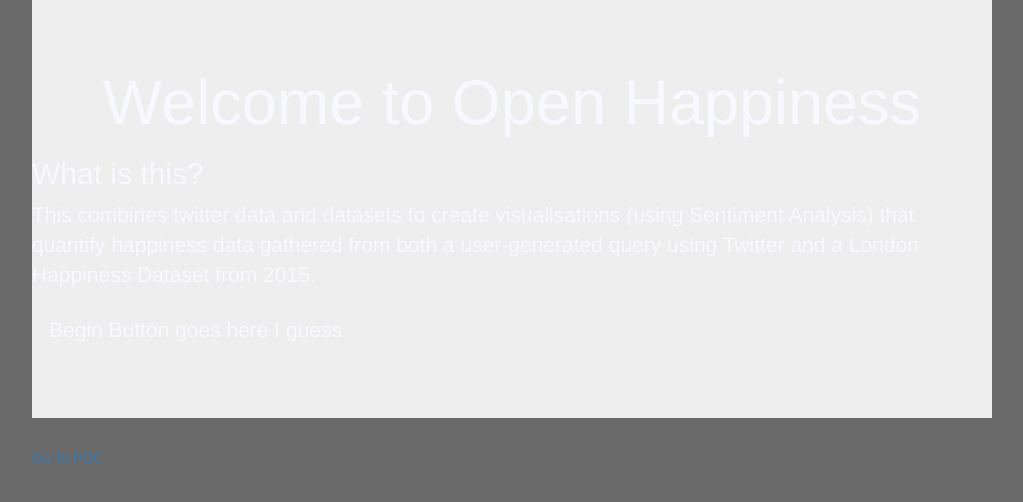
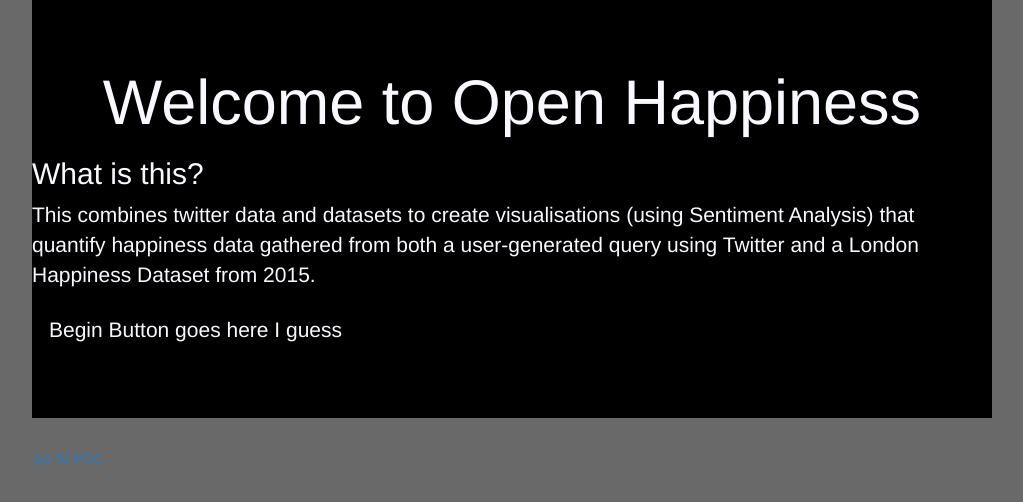
Before and after one commit to gideonb234/openhappiness, a Django app: page /index in a window 1280 px wide. Shown: the part 20-522 px from the top of the page, without its empty margins (128-1151 px from the left). Run offline with Django 3.2, Linux system fonts and the light colour scheme; some libraries are stand-ins or nearby versions.

Commit message:
when u change the base.sass file and it updates stuff

```diff
--- a/open_happy/settings.py
+++ b/open_happy/settings.py
@@ -142,5 +142,5 @@ STATICFILES_DIRS = (STATIC_DIR, )
 
 # Uploaded Files (Datasets etc)
 
-MEDIA_ROOT = os.path.join(BASE_DIR, '/datatwitter/files')
-MEDIA_URL = "/datatwitter/files/"
+MEDIA_ROOT = os.path.join(BASE_DIR, 'datatwitter', 'files')
+MEDIA_URL = "/files/"
--- a/templates/static/css/base.css
+++ b/templates/static/css/base.css
@@ -9,4 +9,7 @@ body {
 h1 {
   text-align: center; }
 
+.jumbotron {
+  background-color: black; }
+
 /*# sourceMappingURL=base.css.map */
--- a/templates/static/css/base.sass
+++ b/templates/static/css/base.sass
@@ -8,3 +8,6 @@ body
 
 h1
     text-align: center
+
+.jumbotron
+    background-color: black
```
Also changed, not shown: 1 other file.
